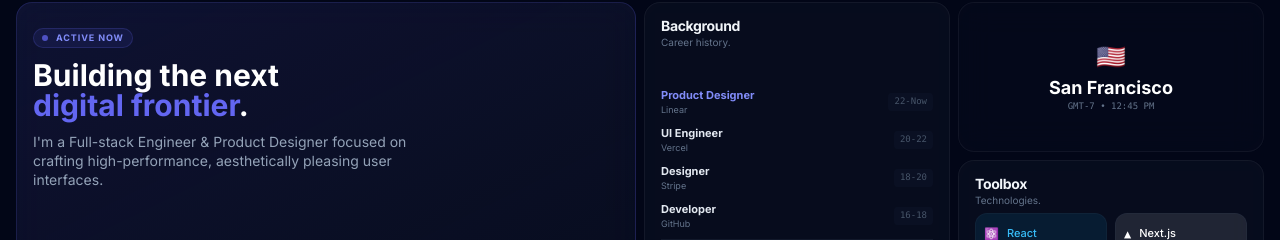
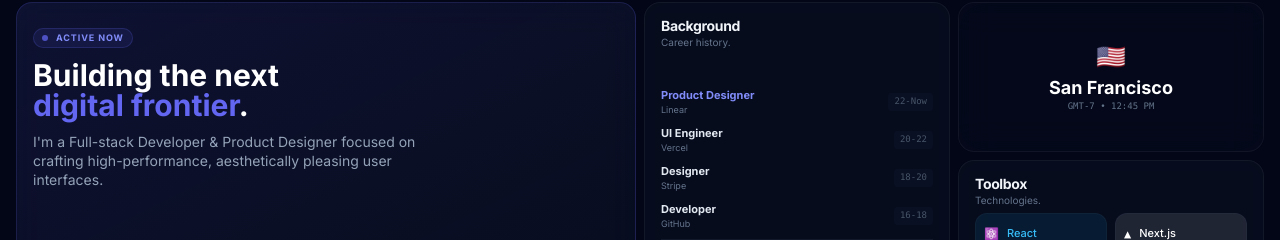
Before and after one commit to sobanraheel/bento-design, a React (Vite) app: page / in a window 1280 px wide. Shown: the part 174-414 px from the top of the page. Built offline with nearby package versions, Linux system fonts and the light colour scheme.

Commit message:
Update BentoSection.tsx

```diff
--- a/components/BentoSection.tsx
+++ b/components/BentoSection.tsx
@@ -27,7 +27,7 @@
               Building the next <br/><span className="text-indigo-500">digital frontier</span>.
             </h2>
             <p className="text-slate-400 text-sm max-w-sm leading-snug">
-              I'm a Full-stack Engineer & Product Designer focused on crafting high-performance, aesthetically pleasing user interfaces.
+              I'm a Full-stack Developer & Product Designer focused on crafting high-performance, aesthetically pleasing user interfaces.
             </p>
           </div>
           <div className="flex -space-x-2 overflow-hidden items-center mt-4">
```
